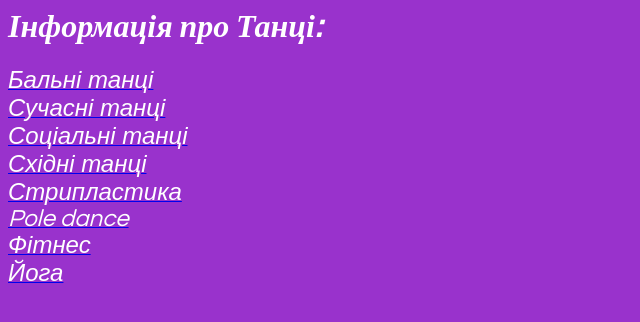
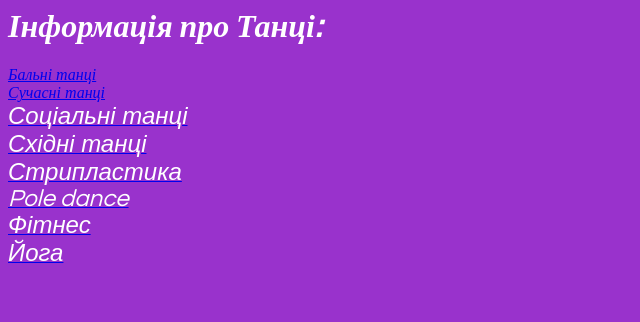
Before and after one commit to KhrystynaK/KhrystynaK.github.io, a plain HTML site: page Hrustuna/DanceLeftFrame.html in a window 1280 px wide. Shown: the whole page, without its empty margins (0-640 px from the left). Drawn offline with Linux system fonts and the light colour scheme.

Commit message:
Update DanceLeftFrame.html

```diff
--- a/Hrustuna/DanceLeftFrame.html
+++ b/Hrustuna/DanceLeftFrame.html
@@ -6,11 +6,10 @@
 <h1> <FONT    FACE = "century gothic" SIZE = +3 COLOR = "white">
 <i>Інформація про Танці: </h1></i></font>
 
-<a href =" BallroomDancing.html" target="right"><FONT    FACE = "Arial"
-SIZE = +2 COLOR = "white"><i>Бальні танці</i></font></a></br>
+<a href =" BallroomDancing.html" target="right">
+<SIZE = +2 COLOR = "white"><i>Бальні танці</i></a></br>
 
-<a href =" ModernDance.html" target="right"><FONT    FACE = "Arial"
-SIZE = +2 COLOR = "white"><i>Сучасні танці</i></font></a></br>
+<a href =" ModernDance.html" target="right"><SIZE = +2 COLOR = "white"><i>Сучасні танці</i></a></br>
 
 <a href =" SocialDance.html" target="right"><FONT    FACE = "Arial"
 SIZE = +2 COLOR = "white"><i>Соціальні танці</i></font></a></br>
```
